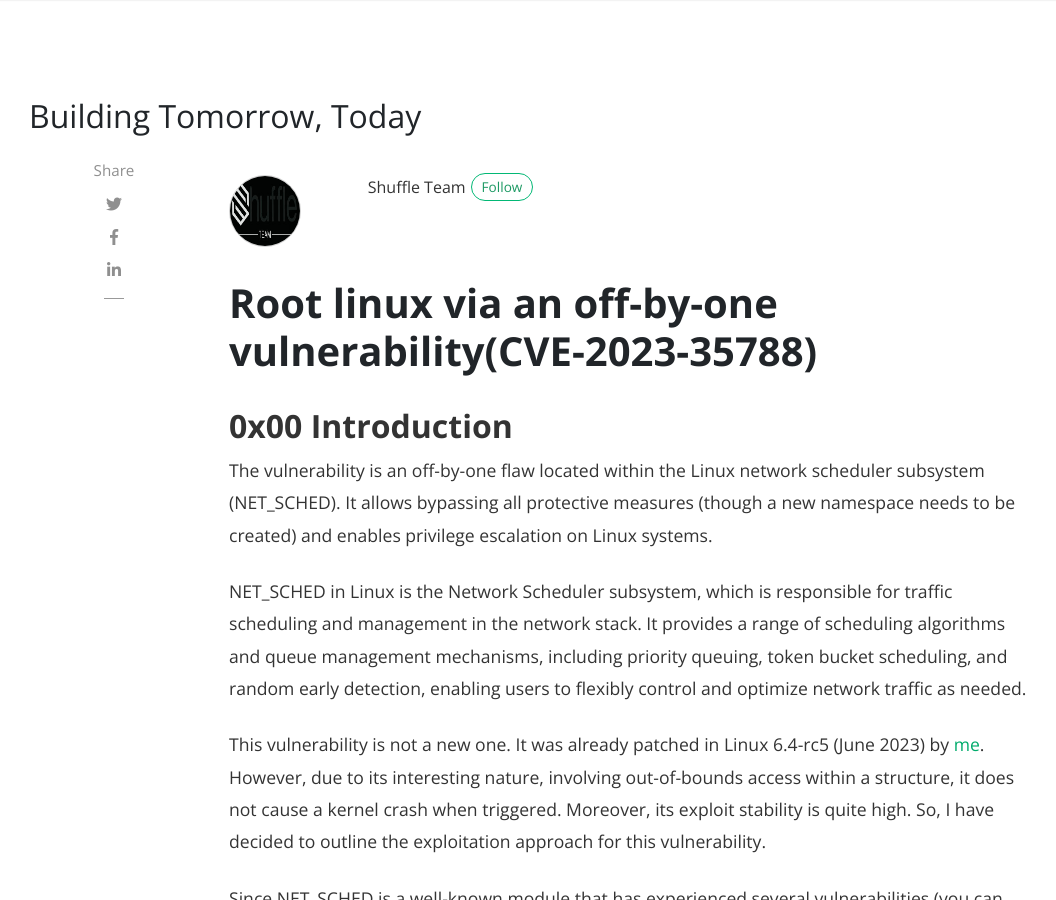
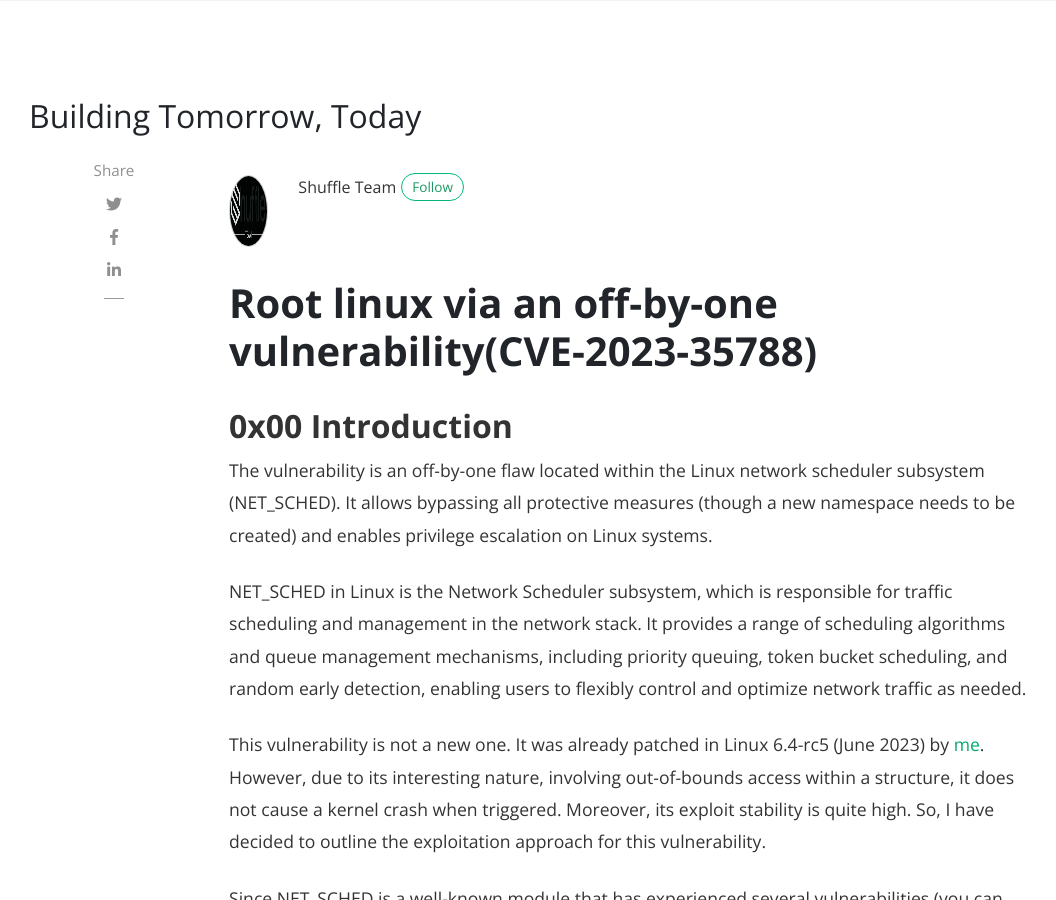
Before and after one commit to shuffleteam/shuffleteam.github.io, a Jekyll site: the page built from _posts/2024-04-10-CVE-2023-35788.md, in a window 1280 px wide and 900 px high. Shown: the whole window, without its empty margins (56-1112 px from the left). Built offline with Jekyll 4.4.1, drawn with Linux system fonts in a browser that asks for light colours; nearby versions of some CDN libraries; comment, search, counter and statistics services are not loaded.

Commit message:
fix post

```diff
--- a/_layouts/post.html
+++ b/_layouts/post.html
@@ -25,7 +25,7 @@ post_class: post-template
                 <!-- Author Box -->
                 {% if page.author %}
                 <div class="row post-top-meta">
-                    <div class="col-xs-12 col-md-3 col-lg-2 text-center text-md-left mb-4 mb-md-0">
+                    <div class="col-xs-6 col-md-1.5 col-lg-1 text-center text-md-left mb-4 mb-md-0">
                         {% if author.avatar %}
                         <img class="author-thumb" src="{{site.baseurl}}/{{ author.avatar }}" alt="{{ author.display_name }}">
                         {% else %}
--- a/_posts/2024-04-10-CVE-2023-35788.md
+++ b/_posts/2024-04-10-CVE-2023-35788.md
@@ -9,7 +9,6 @@ comments: true
 featured: true
 image: assets/images/2024-04-15/1.png
 ---
-
 
 
 ## 0x00 Introduction
@@ -783,7 +782,11 @@ Thank you for reading. If you have any questions, feel free to contact [me](http
 ## 0x04 Reference
 
 [cve-2021-22555](https://google.github.io/security-research/pocs/linux/cve-2021-22555/writeup.html)
+
 [cve-2022-0185](https://www.willsroot.io/2022/01/cve-2022-0185.html)
+
 [KPTI_bypass](https://www.anquanke.com/post/id/240006)
+
 [Exploiting_race_conditions_on_ancient_Linux](https://static.sched.com/hosted_files/lsseu2019/04/LSSEU2019%20-%20Exploiting%20race%20conditions%20on%20Linux.pdf)
+
 [commit](https://git.kernel.org/pub/scm/linux/kernel/git/torvalds/linux.git/commit/?id=4d56304e5827c8cc8cc18c75343d283af7c4825c)
```
Also changed, not shown: _pages/about.md (+0 -1 lines).
